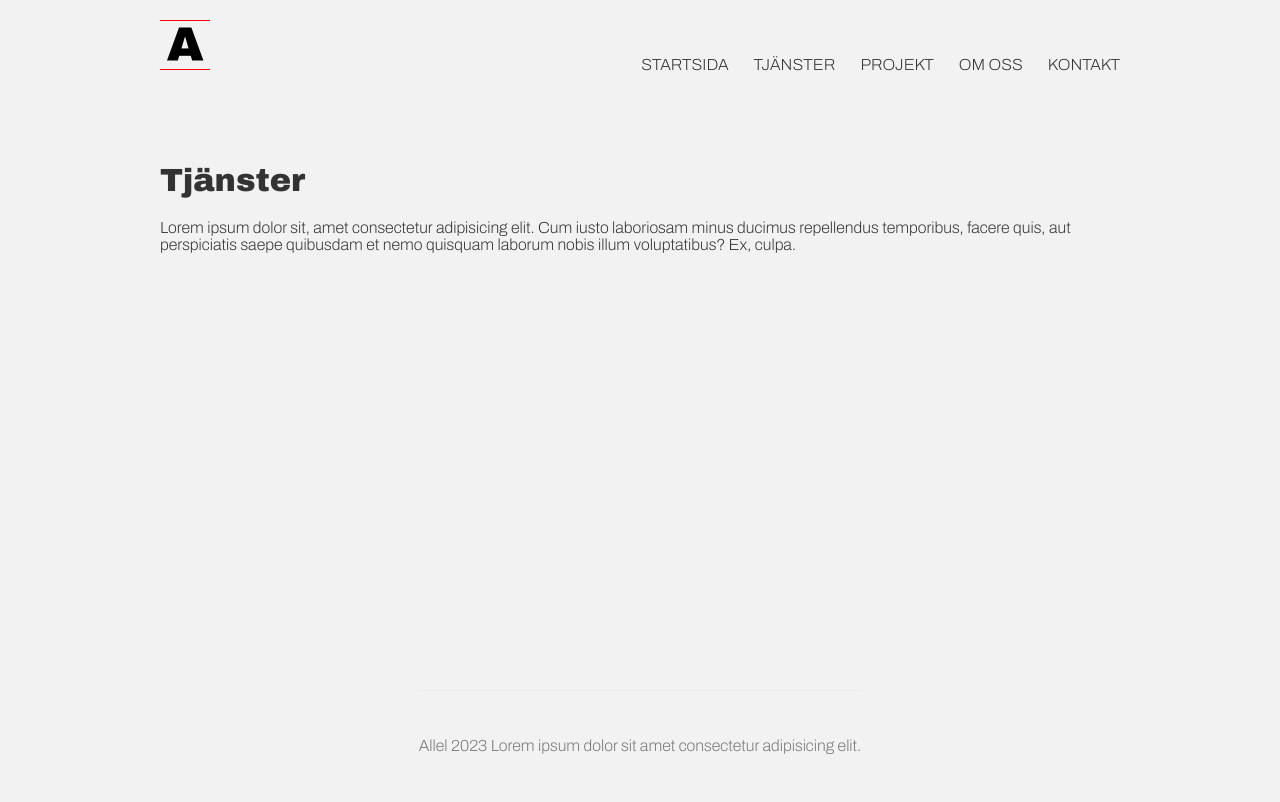
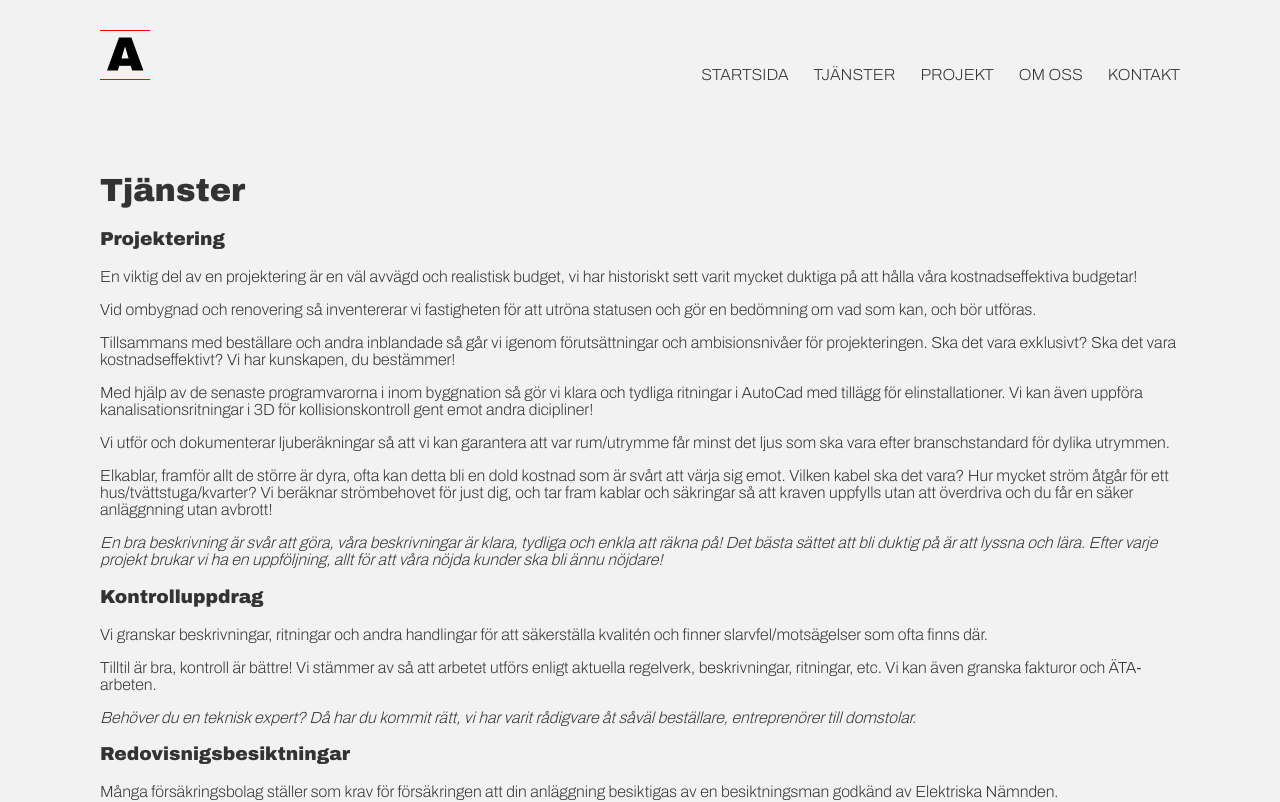
Before and after one commit to AnnaManoleLNU/coolcompany, a Next.js app: page /tjanster in a window 1280 px wide. Shown: the top 802 px of the page. Built offline with nearby package versions, Linux system fonts and the light colour scheme.

Commit message:
Add text, fix footer, favicon, title

```diff
--- a/components/Footer.js
+++ b/components/Footer.js
@@ -6,7 +6,7 @@
 const Footer = () => {
   return (
     <footer>
-      <p>Allel 2023 Lorem ipsum dolor sit amet consectetur adipisicing elit.</p>
+      <p>Allel &copy; 2023</p>
     </footer>
   )
 }
--- a/components/Layout.js
+++ b/components/Layout.js
@@ -9,9 +9,11 @@ import Footer from './Footer'
  */
 const Layout = ({ children }) => {
   return (
-    <div className="content">
+    <div>
+      <div className="content">
       <Navbar />
       {children}
+      </div>
       <Footer />
     </div>
   )
--- a/components/Navbar.js
+++ b/components/Navbar.js
@@ -10,7 +10,7 @@ const Navbar = () => {
   return (
     <nav>
       <div className="logo">
-        <Image src='/./logo.png' width={50} height={50} />
+        <Image src='/logotype.png' width={50} height={50} />
       </div>
       <Link href='/'>STARTSIDA</Link>
       <Link href='/tjanster'>TJÄNSTER</Link>
--- a/pages/tjanster/index.js
+++ b/pages/tjanster/index.js
@@ -7,7 +7,26 @@ const Services = () => {
   return (
     <div className="services">
       <h1>Tjänster</h1>
-      <p>Lorem ipsum dolor sit, amet consectetur adipisicing elit. Cum iusto laboriosam minus ducimus repellendus temporibus, facere quis, aut perspiciatis saepe quibusdam et nemo quisquam laborum nobis illum voluptatibus? Ex, culpa.</p>
+      <h3>Projektering</h3>
+      <p>En viktig del av en projektering är en väl avvägd och realistisk budget, vi har historiskt sett varit mycket duktiga på att hålla våra kostnadseffektiva budgetar!</p>
+      <p>Vid ombygnad och renovering så inventererar vi fastigheten för att utröna statusen och gör en bedömning om vad som kan, och bör utföras.</p>
+      <p>Tillsammans med beställare och andra inblandade så går vi igenom förutsättningar och ambisionsnivåer för projekteringen. Ska det vara exklusivt? Ska det vara kostnadseffektivt? Vi har kunskapen, du bestämmer!</p>
+      <p>Med hjälp av de senaste programvarorna i inom byggnation så gör vi klara och tydliga ritningar i AutoCad med tillägg för elinstallationer. Vi kan även uppföra kanalisationsritningar i 3D för kollisionskontroll gent emot andra dicipliner!</p>
+      <p>Vi utför och dokumenterar ljuberäkningar så att vi kan garantera att var rum/utrymme får minst det ljus som ska vara efter branschstandard för dylika utrymmen.</p>
+      <p>Elkablar, framför allt de större är dyra, ofta kan detta bli en dold kostnad som är svårt att värja sig emot. Vilken kabel ska det vara? Hur mycket ström åtgår för ett hus/tvättstuga/kvarter? Vi beräknar strömbehovet för just dig, och tar fram kablar och säkringar så att kraven uppfylls utan att överdriva och du får en säker anläggnning utan avbrott!</p>
+      <p><em>En bra beskrivning är svår att göra, våra beskrivningar är klara, tydliga och enkla att räkna på! Det bästa sättet att bli duktig på är att lyssna och lära. Efter varje projekt brukar vi ha en uppföljning, allt för att våra nöjda kunder ska bli ännu nöjdare!</em></p>
+
+      <h3>Kontrolluppdrag</h3>
+      <p>Vi granskar beskrivningar, ritningar och andra handlingar för att säkerställa kvalitén och finner slarvfel/motsägelser som ofta finns där.</p>
+      <p>Tilltil är bra, kontroll är bättre! Vi stämmer av så att arbetet utförs enligt aktuella regelverk, beskrivningar, ritningar, etc. Vi kan även granska fakturor och ÄTA-arbeten.</p>
+      <p><em>Behöver du en teknisk expert? Då har du kommit rätt, vi har varit rådigvare åt såväl beställare, entreprenörer till domstolar.</em></p>
+      <h3>Redovisnigsbesiktningar</h3>
+      <p>Många försäkringsbolag ställer som krav för försäkringen att din anläggning besiktigas av en besiktningsman godkänd av Elektriska Nämnden.</p>
+      <p>Vi kan erbjuda en av Elektriska nämden auktoriserad besiktningsman, han har mångårig erfarenhet av besiktningar och är både flexibel och enkel att ha att göra med.</p>
+      <h3>Stambyten</h3>
+      <p>Vi har en lång erfarenhet av att utföra projekt och vi har alltid fokus på kvalitet och säkerhet. Vi har alltid en god dialog med våra kunder och vi är flexibla och anpassar oss efter era önskemål.</p>
+      <p>Det finns många aspekter att tänka på inför en upphandling av ett stambyte. Vi har mycket praktisk erfarenhet av stambyten och kan sådeles upprätta en bra beskrivning att handla upp på.</p>
+      <p>När vi har kontrollen för ett stambyte så ser vi till att vi vet vad som är beställt och följer med i arbetet på ett lagomt sätt så att eventuella felaktigheter upptäcks i god tid medan de fortfarande är enkla att åtgärda. Bäst av allt är ju trots allt fel som inte uppstår.</p>
     </div>
   )
 }
--- a/styles/globals.css
+++ b/styles/globals.css
@@ -5,6 +5,10 @@ body {
   background: #f2f2f2;
   color: #333;
   font-family: 'Archivo', sans-serif;
+  position: relative;
+  min-height: 100vh;
+  margin: 20px 100px 0px 100px;
+
 }
 
 a {
@@ -13,8 +17,8 @@ a {
 }
 
 .content {
-  max-width: 960px;
-  margin: 0 auto;
+  padding-bottom: 50px;
+
 }
 
 nav {
@@ -34,14 +38,9 @@ nav .logo {
 }
 
 footer {
-  display: flex;
-  text-align: center;
-  padding: 30px 0;
-  margin-top: 60px;
-  color: #777;
-  border-top: 1px solid #eaeaea;
   position: absolute;
   bottom: 0;
-  left: 50%;
-  transform: translateX(-50%);
+  width: 100%;
+  height: 2.5rem;
+  text-align: center;
 }
```
Also changed, not shown: pages/index.js (+8 -2 lines), pages/kontakt/index.js (+19 -0 lines), pages/om-oss/index.js (+6 -1 lines), public/logotype.png (renamed from public/logo.png), 1 other file (tests, documents, lock files or other folders).
